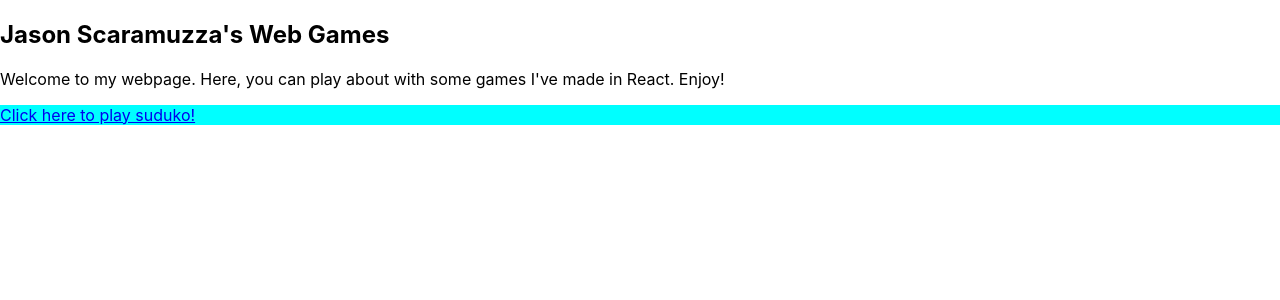
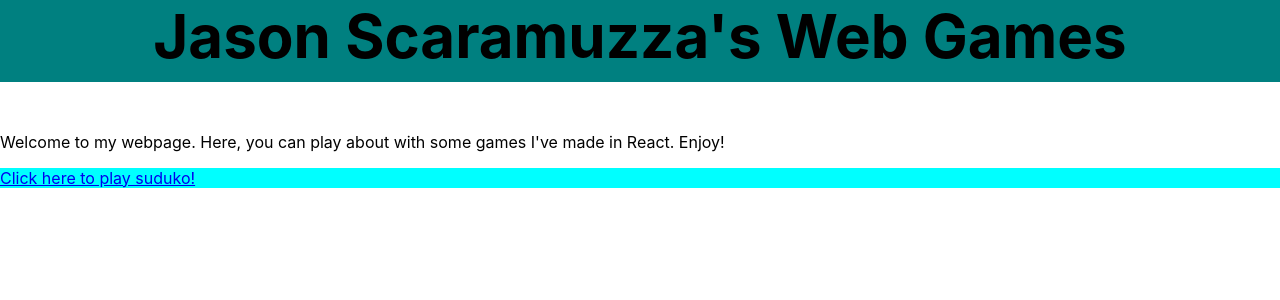
Before and after one commit to JasonScaramuzza/my-webgames-react-app, a React (Create React App) app: page / in a window 1280 px wide. Shown: the top 300 px of the page. Built offline with nearby package versions, Linux system fonts and the light colour scheme.

Commit message:
Cleared up files
Cleared up unnecessary files and minor formatting done to code

```diff
--- a/src/app/App.css
+++ b/src/app/App.css
@@ -0,0 +1,13 @@
+.main-page{
+    background-color: aqua;
+    width: 100%;
+    height: 100%;
+  }
+
+  .title {
+    text-align: center;
+    font-size: 60px;
+    background-color: teal;
+    margin-top: 0px;
+    padding-bottom: 10px;
+  }
--- a/src/app/App.js
+++ b/src/app/App.js
@@ -5,9 +5,9 @@ import './App.css';
 
 function App() {
   return (
-    <div>
+    <div classname='main-page'>
         <section className='header'>
-          <h1>Jason Scaramuzza's Web Games</h1>
+          <h1 class='title'>Jason Scaramuzza's Web Games</h1>
           <p>Welcome to my webpage. Here, you can play about with some games I've made in React. Enjoy!</p>
         </section>
         <section className='page'>
--- a/src/suduko/sudukoHTML.js
+++ b/src/suduko/sudukoHTML.js
@@ -2,12 +2,12 @@ import { Link } from 'react-router-dom';
 
 function sudukoHTML() {
   return (
-    <div className="suduko-app">
+    <div className="suduko-page">
 
       <section className='section-heading'>
         <div className='heading'>
-        <Link to={'/home'}> Click here to go home!</Link>
           <h1 className="title">Suduko</h1>
+          <Link to={'/home'} class='link-home link-style-1'> Click here to go home!</Link>
         </div>
       </section>
 
--- a/src/suduko/sudukoStyle.css
+++ b/src/suduko/sudukoStyle.css
@@ -1,4 +1,4 @@
-.suduko-app{
+.suduko-page{
     background-color: aqua;
     width: 100%;
     height: 100%;
```
Also changed, not shown: src/app/setupTests.js (deleted, +0 -5 lines), src/suduko/sudukoPage.jsx (renamed from src/suduko/sudukoPage.js), 1 other file (tests, documents, lock files or other folders).
